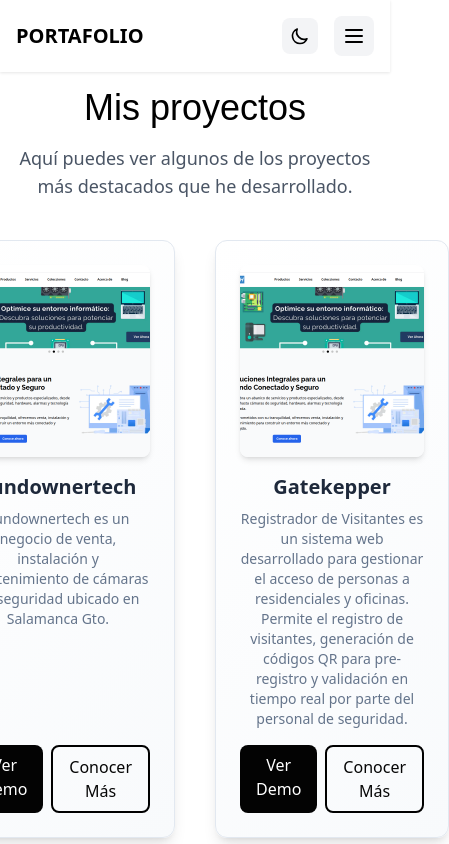
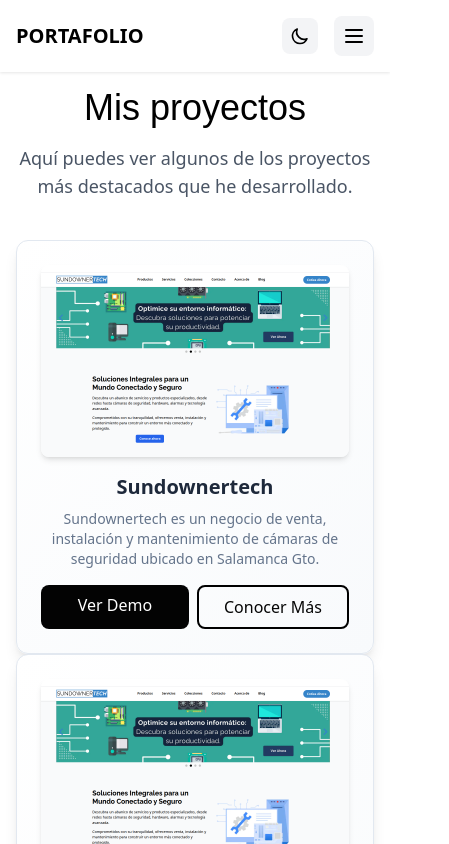
Before and after one commit to MartinezErwin/portafolio-web, a Next.js app: page /proyectos in a window 390 px wide. Shown: the top 844 px of the page, 449 px wide, since content can reach past the window. Built offline with nearby package versions, Linux system fonts and the light colour scheme; a web font is replaced by a local one.

Commit message:
feat: update layout of project section for improved responsiveness and alignment

```diff
--- a/src/app/proyectos/page.tsx
+++ b/src/app/proyectos/page.tsx
@@ -13,7 +13,7 @@
           desarrollado.
         </p>
       </div>
-      <div className="flex gap-10">
+      <div className="flex-wrap gap-10 lg:flex lg:justify-center">
         {Proyectos.map((proyecto) => (
           <div key={proyecto.id}>
             <div className="project-card mx-auto flex h-full min-h-[400px] max-w-md flex-col items-center justify-center rounded-xl p-6 shadow-lg">
```
